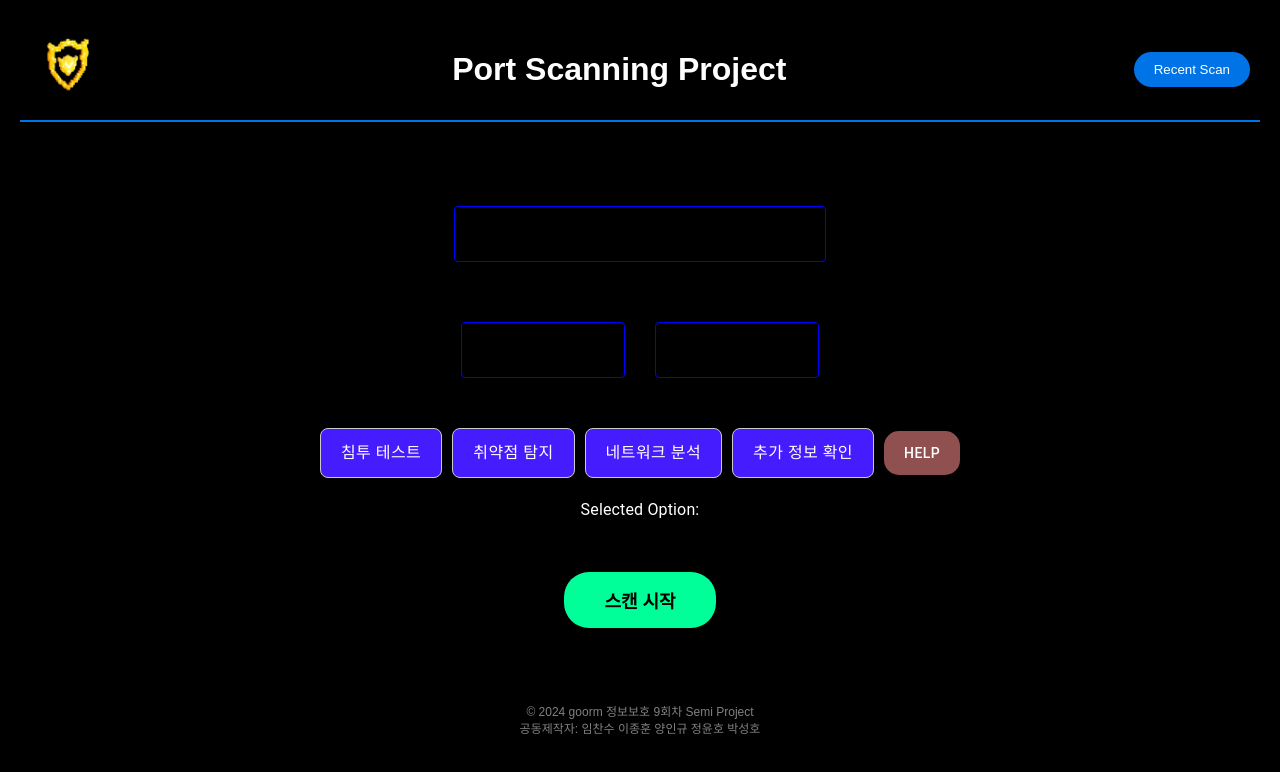
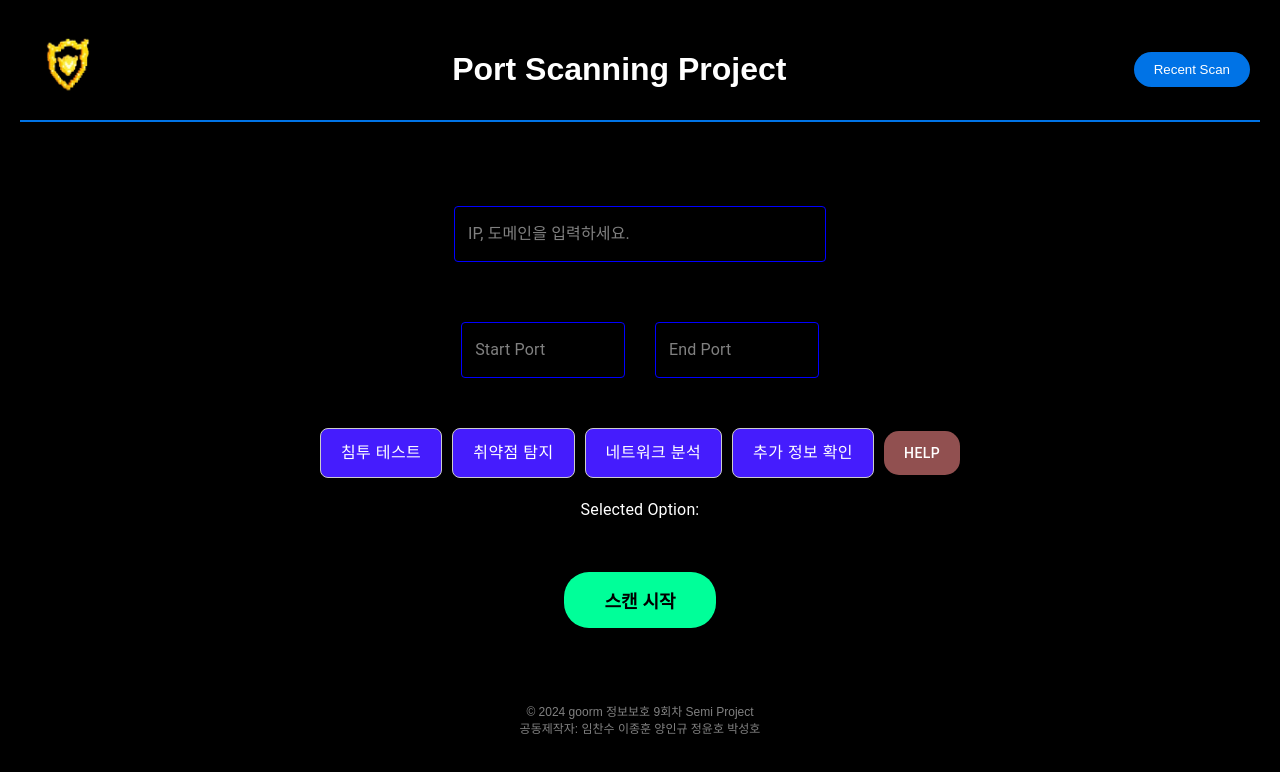
Before and after one commit to goldenGlow21/goorm_semi_project_2, a React (Create React App) app in the folder frontend/: page / in a window 1280 px wide. Shown: the top 772 px of the page. Built offline with nearby package versions, Linux system fonts and the light colour scheme.

Commit message:
프론트엔드 디자인 변경

```diff
--- a/frontend/src/App.css
+++ b/frontend/src/App.css
@@ -24,7 +24,6 @@ body {
 }
 
 /* 이 위까지 기본 헤더 설정 */
-
 .container .header .recent-scan-button {
   background-color: #0073e6;
   color: white;
@@ -50,6 +49,7 @@ body {
   margin: 20px 0;
   font-size: 16px;
 }
+
 
 .container .main-content .options {
   display: flex;
--- a/frontend/src/MainBoard.js
+++ b/frontend/src/MainBoard.js
@@ -147,7 +147,13 @@ const MainBoard = () => {
           type="text"
           placeholder="IP, 도메인을 입력하세요."
           onChange={(e) => setTargetIP(e.target.value)}
-          sx={textFieldStyles}
+          sx={{
+            ...textFieldStyles,
+            "& input::placeholder": {
+              color: "gray",
+              opacity: 1,
+            },
+          }}
         />
 
         {/* Port 입력 필드 */}
@@ -159,7 +165,13 @@ const MainBoard = () => {
             value={target_start_port}
             onChange={(e) => setTargetStartPort(e.target.value)}
             style={{ marginRight: "10px" }}
-            sx={textFieldStyles}
+            sx={{
+              ...textFieldStyles,
+              "& input::placeholder": {
+                color: "gray",
+                opacity: 1,
+              },
+            }}
           />
           <TextField
             className="input-box"
@@ -167,8 +179,14 @@ const MainBoard = () => {
             placeholder="End Port"
             value={target_end_port}
             onChange={(e) => setTargetEndPort(e.target.value)}
-            sx={textFieldStyles}
-          />
+            sx={{
+              ...textFieldStyles,
+              "& input::placeholder": {
+                color: "gray",
+                opacity: 1,
+              },
+            }}
+        />
         </div>
 
         {/* 스캔 옵션 */}
```
